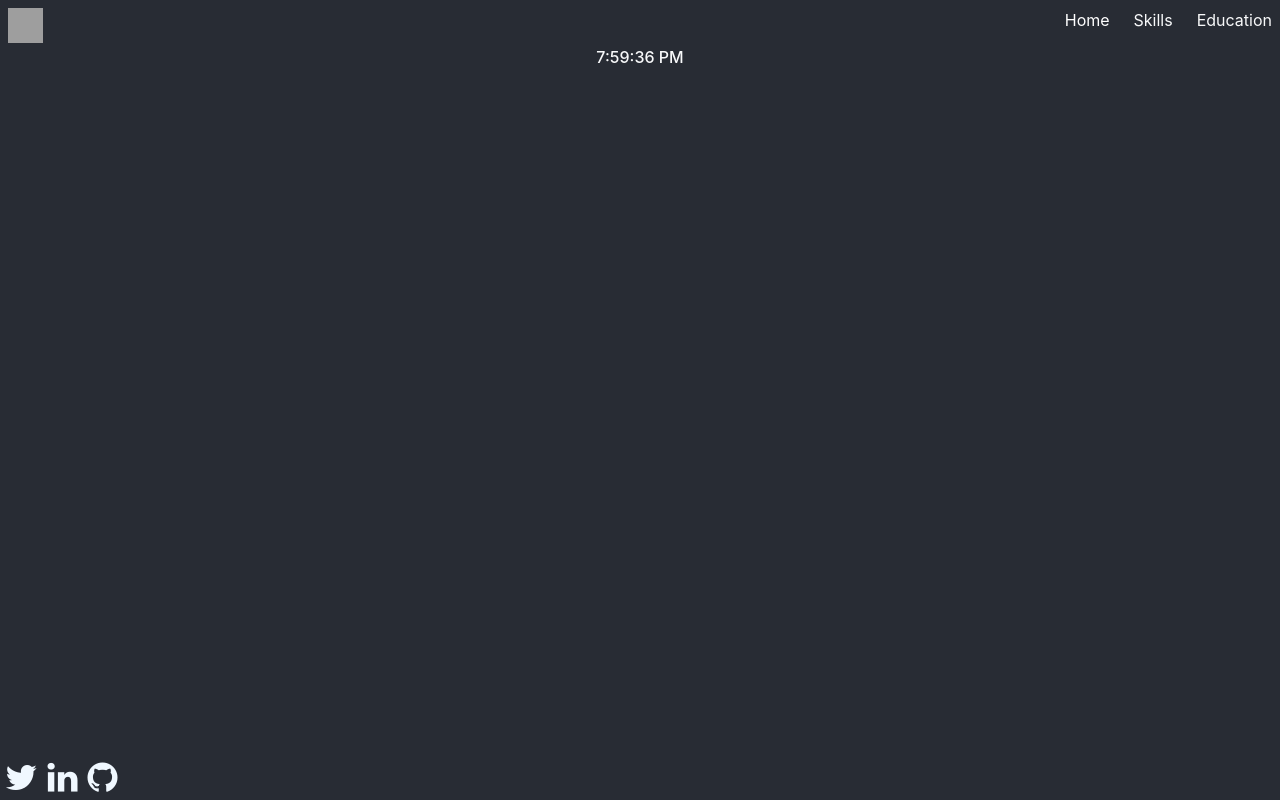
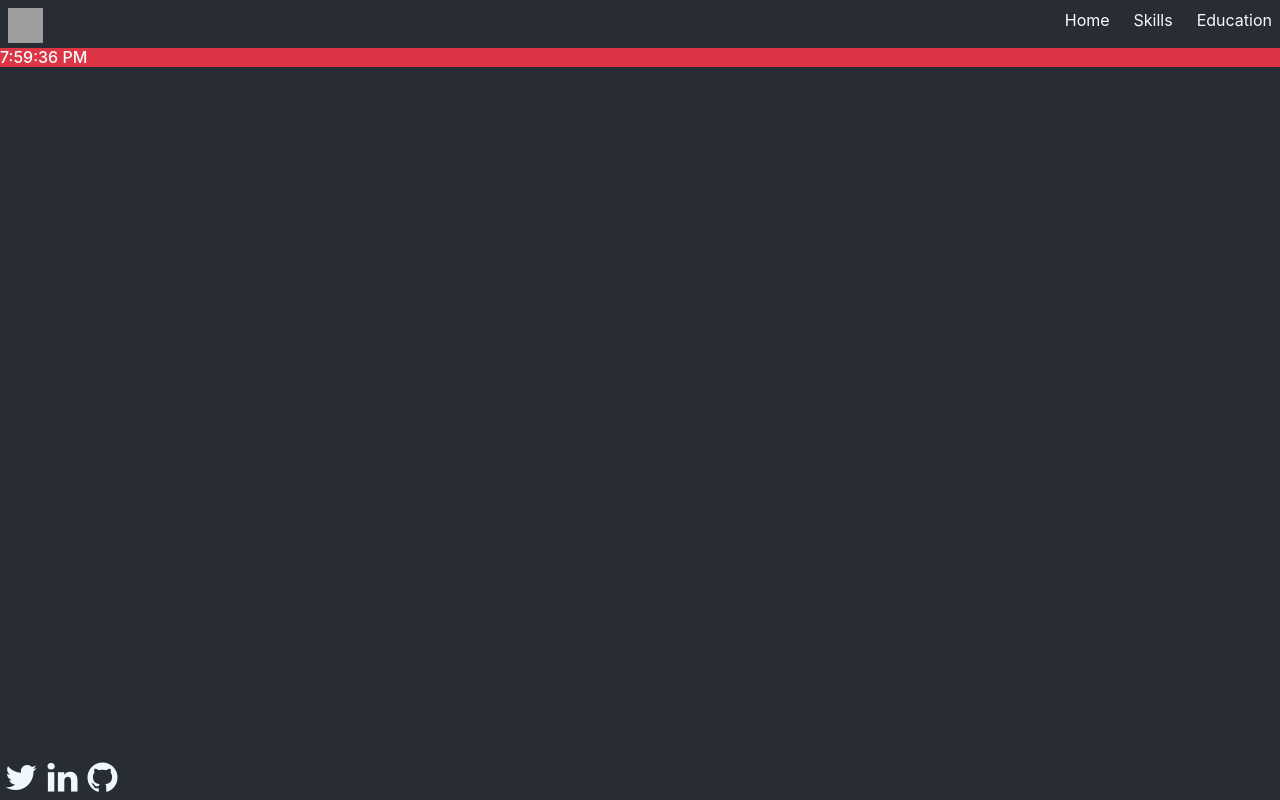
Before and after one commit to ofmukesh/LearnReact, a React (Create React App) app: page / in a window 1280 px wide. Built offline with nearby package versions, Linux system fonts and the light colour scheme; grey boxes are pictures that could not be loaded.

Commit message:
test update

```diff
--- a/src/pages/test.js
+++ b/src/pages/test.js
@@ -16,9 +16,7 @@ export default class Test extends Component {
   render() {
     return (
       <div>
-        <center>
-          <h6 className="text-light">{this.state.date}</h6>
-        </center>
+        <h6 className="text-light bg-danger">{this.state.date}</h6>
       </div>
     );
   }
```
